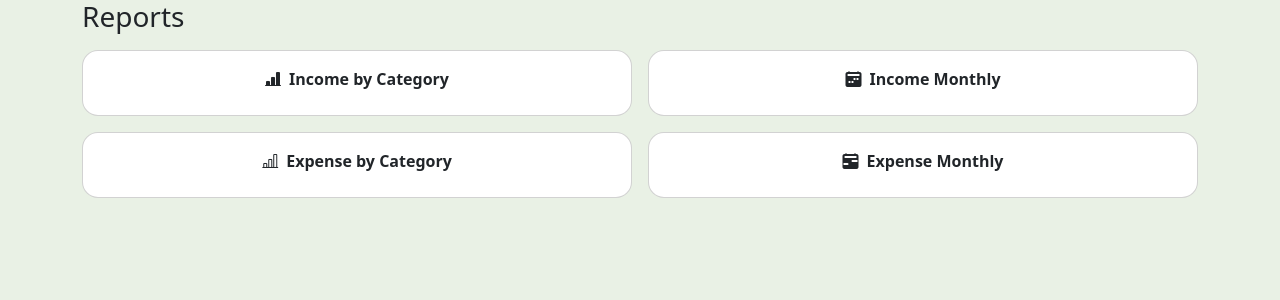
After one commit to Jahongir2109/finance_pm, a Flask app: page /reports in a window 1280 px wide. The commit adds this page. Shown: the top 300 px of the page. Run offline with Flask 3, Linux system fonts and the light colour scheme; some libraries are stand-ins or nearby versions.

Commit message:
reports are also finished

```diff
--- a/app.py
+++ b/app.py
@@ -38,7 +38,7 @@ def index():
     WHERE rn <= 3
     ORDER BY date DESC
 """)
-    print(recent_entries)
+
     return render_template(
         "index.html",
         accounts=accounts,
@@ -71,14 +71,47 @@ def accounts():
         db.execute("DELETE FROM accounts WHERE id=?", request.get_json()["id"])
         return ("", 204)
 
+    accounts_list = db.execute("""
+        SELECT a.*, c.shortName AS currency
+        FROM accounts a
+        JOIN currencies c ON c.id = a.currencyId
+    """)
+    currencies_list = db.execute("SELECT * FROM currencies")
     return render_template(
         "accounts.html",
-        accounts=db.execute("""
-            SELECT a.*, c.shortName AS currency
-            FROM accounts a
-            JOIN currencies c ON c.id = a.currencyId
-        """),
-        currencies=db.execute("SELECT * FROM currencies")
+        accounts=accounts_list,
+        currencies=currencies_list
+    )
+
+# -----------------------
+# CURRENCIES
+# -----------------------
+@app.route("/currencies", methods=["GET", "POST", "PUT", "DELETE"])
+def currencies():
+    if request.method == "POST":
+        db.execute(
+            "INSERT INTO currencies (name, shortName) VALUES (?, ?)",
+            request.form["name"],
+            request.form["shortName"]
+        )
+        return redirect(url_for("currencies"))
+
+    if request.method == "PUT":
+        d = request.get_json()
+        db.execute(
+            "UPDATE currencies SET name=?, shortName=? WHERE id=?",
+            d["name"], d["shortName"], d["id"]
+        )
+        return ("", 204)
+
+    if request.method == "DELETE":
+        db.execute("DELETE FROM currencies WHERE id=?", request.get_json()["id"])
+        return ("", 204)
+
+    currencies_list = db.execute("SELECT * FROM currencies")
+    return render_template(
+        "currencies.html",
+        currencies=currencies_list
     )
 
 # -----------------------
@@ -87,12 +120,25 @@ def accounts():
 @app.route("/categories", methods=["GET", "POST", "PUT", "DELETE"])
 def categories():
     if request.method == "POST":
+        name=request.form["name"]
+        parentId=request.form.get("parentId")
+        if parentId == "" or parentId is None:
+           parentId_val = None
+        else:
+           try:
+               parentId_val = int(parentId)
+           except ValueError:
+               parentId_val = None
+        type_str = request.form.get("type", "0")  # default 0 agar formda bo'lmasa
+        try:
+           type_val = int(type_str)
+        except ValueError:
+           type_val = 0
         db.execute(
             "INSERT INTO categories (name, parentId, type) VALUES (?, ?, ?)",
-            request.form["name"],
-            request.form.get("parentId"),
-            int(request.form["type"])
-        )
+            name,
+            parentId_val,
+            type_val)
         return redirect(url_for("categories"))
 
     if request.method == "PUT":
@@ -107,14 +153,12 @@ def categories():
         db.execute("DELETE FROM categories WHERE id=?", request.get_json()["id"])
         return ("", 204)
 
-    return render_template(
-        "categories.html",
-        categories=db.execute("""
-            SELECT c.*, p.name AS parentName
-            FROM categories c
-            LEFT JOIN categories p ON p.id = c.parentId
-        """)
-    )
+    categories_list = db.execute("""
+        SELECT c.*, p.name AS parentName
+        FROM categories c
+        LEFT JOIN categories p ON p.id = c.parentId
+    """)
+    return render_template("categories.html", categories=categories_list)
 
 # -----------------------
 # GENERIC ENTRIES (INCOME / EXPENSE)
@@ -123,11 +167,9 @@ def categories():
 def incomes():
     return entry_handler(0, "Incomes", "incomes")
 
-
 @app.route("/expenses", methods=["GET", "POST", "PUT", "DELETE"])
 def expenses():
     return entry_handler(1, "Expenses", "expenses")
-
 
 def entry_handler(entry_type, title, endpoint):
     if request.method == "POST":
@@ -142,7 +184,7 @@ def entry_handler(entry_type, title, endpoint):
         handle_entry_delete(request.get_json(), entry_type)
         return ("", 204)
 
-    entries = db.execute("""
+    entries_list = db.execute("""
         SELECT i.*, c.name AS category, a.name AS account
         FROM incomes i
         JOIN categories c ON c.id = i.categoryId
@@ -151,22 +193,26 @@ def entry_handler(entry_type, title, endpoint):
         ORDER BY i.date DESC
     """, entry_type)
 
+    categories_list = db.execute("SELECT * FROM categories WHERE type = ?", entry_type)
+    accounts_list = db.execute("SELECT * FROM accounts")
+
     return render_template(
         "entry.html",
-        entries=entries,
-        categories=db.execute("SELECT * FROM categories WHERE type = ?", entry_type),
-        accounts=db.execute("SELECT * FROM accounts"),
+        entries=entries_list,
+        categories=categories_list,
+        accounts=accounts_list,
         title=title,
         endpoint=endpoint
     )
 
+# -----------------------
+# TRANSFERS
+# -----------------------
 @app.route("/transfers", methods=["GET", "POST", "PUT", "DELETE"])
 def transfers():
 
-    # CREATE
     if request.method == "POST":
         f = request.form
-
         name = f["name"]
         from_acc = int(f["fromAccountId"])
         to_acc = int(f["toAccountId"])
@@ -183,25 +229,14 @@ def transfers():
             VALUES (?, ?, ?, ?, ?, ?)
         """, name, from_acc, to_acc, amount, date, desc)
 
-        db.execute(
-            "UPDATE accounts SET balance = balance - ? WHERE id=?",
-            amount, from_acc
-        )
-        db.execute(
-            "UPDATE accounts SET balance = balance + ? WHERE id=?",
-            amount, to_acc
-        )
+        db.execute("UPDATE accounts SET balance = balance - ? WHERE id=?", amount, from_acc)
+        db.execute("UPDATE accounts SET balance = balance + ? WHERE id=?", amount, to_acc)
 
         return redirect(url_for("transfers"))
 
-    # UPDATE
     if request.method == "PUT":
         d = request.get_json()
-
-        old = db.execute(
-            "SELECT * FROM transfers WHERE id=?",
-            d["id"]
-        )[0]
+        old = db.execute("SELECT * FROM transfers WHERE id=?", d["id"])[0]
 
         # revert old
         db.execute("UPDATE accounts SET balance = balance + ? WHERE id=?", old["amount"], old["fromAccountId"])
@@ -215,36 +250,120 @@ def transfers():
             UPDATE transfers
             SET name=?, fromAccountId=?, toAccountId=?, amount=?, date=?, description=?
             WHERE id=?
-        """, d["name"], d["fromAccountId"], d["toAccountId"],
-             d["amount"], d["date"], d.get("description"), d["id"])
+        """, d["name"], d["fromAccountId"], d["toAccountId"], d["amount"], d["date"], d.get("description"), d["id"])
 
         return ("", 204)
 
-    # DELETE
     if request.method == "DELETE":
         d = request.get_json()
         tr = db.execute("SELECT * FROM transfers WHERE id=?", d["id"])[0]
 
         db.execute("DELETE FROM transfers WHERE id=?", d["id"])
-
         db.execute("UPDATE accounts SET balance = balance + ? WHERE id=?", tr["amount"], tr["fromAccountId"])
         db.execute("UPDATE accounts SET balance = balance - ? WHERE id=?", tr["amount"], tr["toAccountId"])
 
         return ("", 204)
 
-    # GET
-    transfers = db.execute("""
-        SELECT t.*,
-               a1.name AS fromAccount,
-               a2.name AS toAccount
+    transfers_list = db.execute("""
+        SELECT t.*, a1.name AS fromAccount, a2.name AS toAccount
         FROM transfers t
         JOIN accounts a1 ON a1.id = t.fromAccountId
         JOIN accounts a2 ON a2.id = t.toAccountId
         ORDER BY t.date DESC
     """)
 
+    accounts_list = db.execute("SELECT * FROM accounts")
+    return render_template("transfers.html", transfers=transfers_list, accounts=accounts_list)
+
+# -----------------------
+# REPORTS
+# -----------------------
+# -----------------------
+# REPORTS DASHBOARD
+# -----------------------
+@app.route("/reports")
+def reports():
+    # Bu sahifa 4 ta hisobotga link beradi
+    return render_template("reports.html")
+
+
+# -----------------------
+# INCOME BY CATEGORY
+# -----------------------
+@app.route("/report/income-category")
+def report_income_category():
+    data = db.execute("""
+        SELECT c.name AS category, SUM(i.amount) AS amount
+        FROM incomes i
+        JOIN categories c ON c.id = i.categoryId
+        WHERE i.type = 0
+        GROUP BY i.categoryId
+        ORDER BY amount DESC
+    """)
     return render_template(
-        "transfers.html",
-        transfers=transfers,
-        accounts=db.execute("SELECT * FROM accounts")
+        "report_detail.html",
+        title="Income by Category",
+        rows=data,
+        value_key="amount"
     )
+
+
+# -----------------------
+# INCOME MONTHLY
+# -----------------------
+@app.route("/report/income-monthly")
+def report_income_monthly():
+    data = db.execute("""
+        SELECT strftime('%Y-%m', date) AS month, SUM(amount) AS amount
+        FROM incomes
+        WHERE type = 0
+        GROUP BY month
+        ORDER BY month DESC
+    """)
+    return render_template(
+        "report_detail.html",
+        title="Income Monthly",
+        rows=data,
+        value_key="amount"
+    )
+
+
+# -----------------------
+# EXPENSE BY CATEGORY
+# -----------------------
+@app.route("/report/expense-category")
+def report_expense_category():
+    data = db.execute("""
+        SELECT c.name AS category, SUM(i.amount) AS amount
+        FROM incomes i
+        JOIN categories c ON c.id = i.categoryId
+        WHERE i.type = 1
+        GROUP BY i.categoryId
+        ORDER BY amount DESC
+    """)
+    return render_template(
+        "report_detail.html",
+        title="Expense by Category",
+        rows=data,
+        value_key="amount"
+    )
+
+
+# -----------------------
+# EXPENSE MONTHLY
+# -----------------------
+@app.route("/report/expense-monthly")
+def report_expense_monthly():
+    data = db.execute("""
+        SELECT strftime('%Y-%m', date) AS month, SUM(amount) AS amount
+        FROM incomes
+        WHERE type = 1
+        GROUP BY month
+        ORDER BY month DESC
+    """)
+    return render_template(
+        "report_detail.html",
+        title="Expense Monthly",
+        rows=data,
+        value_key="amount"
+    )
--- /dev/null
+++ b/templates/reports.html
@@ -0,0 +1,57 @@
+{% extends "layout.html" %}
+{% block body %}
+<div class="container">
+    <h3 class="mb-3">Reports</h3>
+    <div class="row g-3">
+
+        <!-- Income by Category -->
+        <div class="col-md-6">
+            <a href="{{ url_for('report_income_category') }}" class="text-decoration-none text-dark">
+                <div class="card p-3 text-center">
+                    <div class="d-flex align-items-center justify-content-center gap-2 mb-2">
+                        <i class="bi bi-bar-chart-line-fill"></i>
+                        <strong>Income by Category</strong>
+                    </div>
+                </div>
+            </a>
+        </div>
+
+        <!-- Income Monthly -->
+        <div class="col-md-6">
+            <a href="{{ url_for('report_income_monthly') }}" class="text-decoration-none text-dark">
+                <div class="card p-3 text-center">
+                    <div class="d-flex align-items-center justify-content-center gap-2 mb-2">
+                        <i class="bi bi-calendar2-week-fill"></i>
+                        <strong>Income Monthly</strong>
+                    </div>
+                </div>
+            </a>
+        </div>
+
+        <!-- Expense by Category -->
+        <div class="col-md-6">
+            <a href="{{ url_for('report_expense_category') }}" class="text-decoration-none text-dark">
+                <div class="card p-3 text-center">
+                    <div class="d-flex align-items-center justify-content-center gap-2 mb-2">
+                        <i class="bi bi-bar-chart-line"></i>
+                        <strong>Expense by Category</strong>
+                    </div>
+                </div>
+            </a>
+        </div>
+
+        <!-- Expense Monthly -->
+        <div class="col-md-6">
+            <a href="{{ url_for('report_expense_monthly') }}" class="text-decoration-none text-dark">
+                <div class="card p-3 text-center">
+                    <div class="d-flex align-items-center justify-content-center gap-2 mb-2">
+                        <i class="bi bi-calendar2-range-fill"></i>
+                        <strong>Expense Monthly</strong>
+                    </div>
+                </div>
+            </a>
+        </div>
+
+    </div>
+</div>
+{% endblock %}
```
Also changed, not shown: templates/index.html (+9 -5 lines), templates/report_detail.html (added, +33 -0 lines), finance.db (added).
